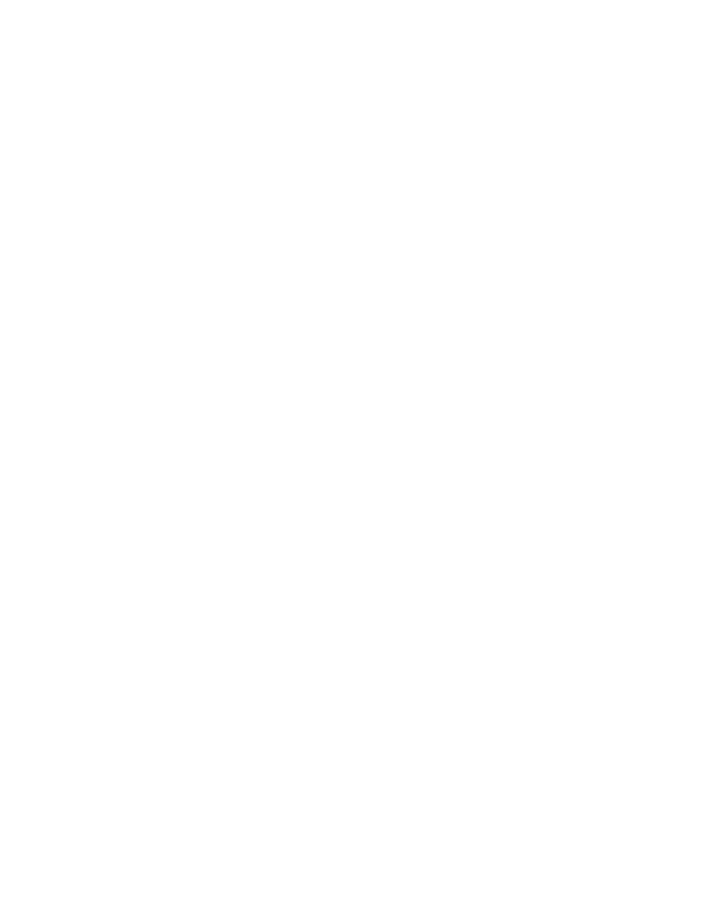
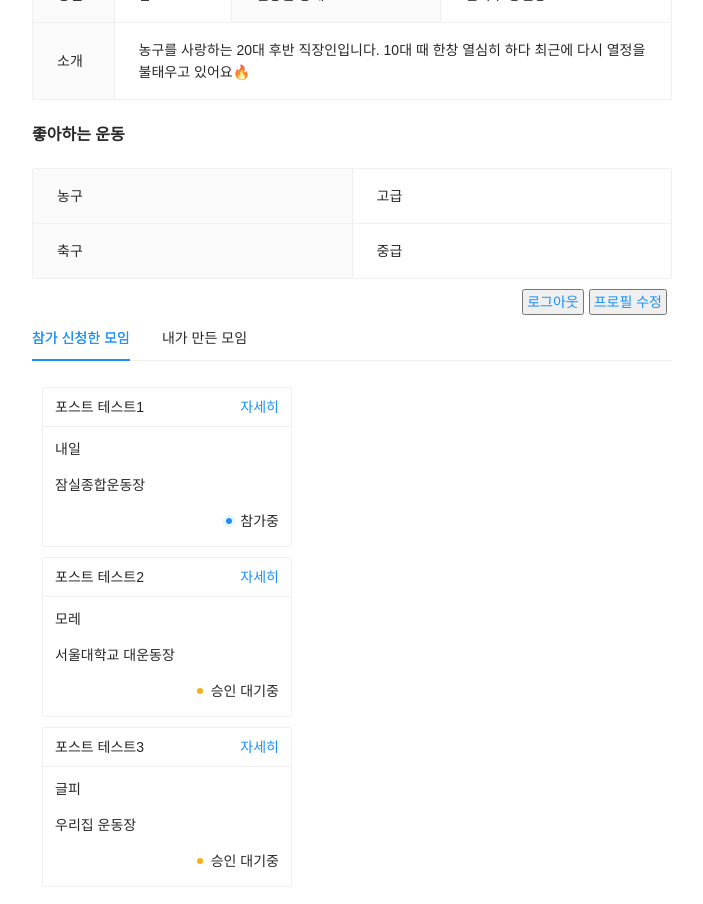
Before and after one commit to swsnu/swpp2021-team6, a React (Create React App) app in the folder frontend/: page /profile in a window 1280 px wide. Shown: the part 260-1164 px from the top of the page, without its empty margins (288-991 px from the left). Before the commit the page ends 800 px from the top, so only its background shows below. Built offline with nearby package versions, Linux system fonts and the light colour scheme; a web font is replaced by a local one.

Commit message:
feat: Create profile,  navbar container

```diff
--- a/frontend/package.json
+++ b/frontend/package.json
@@ -11,6 +11,7 @@
     "@types/node": "^12.0.0",
     "@types/react": "^17.0.0",
     "@types/react-dom": "^17.0.0",
+    "antd": "^4.16.13",
     "connected-react-router": "^6.9.1",
     "node-sass": "^6.0.1",
     "react": "^17.0.2",
--- a/frontend/src/App.tsx
+++ b/frontend/src/App.tsx
@@ -9,6 +9,7 @@ import PostNew from './containers/PostNew';
 import PostDetail from './containers/PostDetail';
 import PostEdit from './containers/PostEdit';
 import Profile from './containers/Profile';
+import ProfileEdit from './containers/ProfileEdit';
 import Navbar from './containers/Navbar';
 
 interface Props {
@@ -27,6 +28,7 @@ const App = ({ history }: Props) => (
         <Route path="/post/:id" exact component={PostDetail} />
         <Route path="/post/:id/edit" exact component={PostEdit} />
         <Route path="/profile" exact component={Profile} />
+        <Route path="/profile/edit" exact component={ProfileEdit} />
         <Route path="/profile/:id" exact component={Profile} />
         <Redirect exact from="/" to="/signin" />
         <Route render={() => <Redirect to="/signin" />} />
--- a/frontend/src/containers/Navbar/index.scss
+++ b/frontend/src/containers/Navbar/index.scss
@@ -10,6 +10,11 @@
   display: flex;
   justify-content: space-between;
   align-items: center;
+  span {
+    margin: 20px;
+    font-size: 25px;
+    font-weight: bolder;
+  }
 }
 
 .Logo {
@@ -17,9 +22,3 @@
   color: green;
   font-family: 'ImcreSoojin';
 }
-
-span {
-  margin: 20px;
-  font-size: 25px;
-  font-weight: bolder;
-}
--- a/frontend/src/containers/Profile/index.tsx
+++ b/frontend/src/containers/Profile/index.tsx
@@ -1,3 +1,192 @@
-const Profile = () => <h1>Profile Page</h1>;
+/* eslint-disable react/jsx-wrap-multilines */
+import { useEffect, useState } from 'react';
+import { useSelector } from 'react-redux';
+import { Link } from 'react-router-dom';
+import 'antd/dist/antd.css';
+import { Tabs, Card, Descriptions, Badge } from 'antd';
+import mockProfile from '../../mocks/profile.json';
+import mockAppointments from '../../mocks/appointments.json';
+
+const MyAppointment = ({
+  appointment: { id, title, place, meet_at, status, ...rest },
+}: any) => (
+  <Card
+    size="small"
+    title={title}
+    extra={
+      <Link key={id} to={`/post/${id}`}>
+        자세히
+      </Link>
+    }
+    style={{ margin: 10, height: 160, width: 250 }}
+  >
+    <p>{meet_at}</p>
+    <p>{place}</p>
+    {status === '참가중' ? (
+      <div
+        style={{
+          paddingBottom: 10,
+          marginBottom: 10,
+          display: 'flex',
+          justifyContent: 'right',
+        }}
+      >
+        <Badge status="processing" text="참가중" />
+      </div>
+    ) : (
+      <div
+        style={{
+          paddingBottom: 10,
+          marginBottom: 10,
+          display: 'flex',
+          justifyContent: 'right',
+        }}
+      >
+        <Badge status="warning" text="승인 대기중" />
+      </div>
+    )}
+  </Card>
+);
+
+const HostingAppointment = ({
+  appointment: { id, title, place, meet_at, status, ...rest },
+}: any) => (
+  <Card
+    size="small"
+    title={title}
+    extra={
+      <Link key={id} to={`/post/${id}`}>
+        자세히
+      </Link>
+    }
+    style={{ margin: 10, height: 160, width: 250 }}
+  >
+    <p>{meet_at}</p>
+    <p>{place}</p>
+    {status === '모집중' ? (
+      <div
+        style={{
+          paddingBottom: 10,
+          marginBottom: 10,
+          display: 'flex',
+          justifyContent: 'right',
+        }}
+      >
+        <Badge status="warning" text="모집중" />
+      </div>
+    ) : (
+      <div
+        style={{
+          paddingBottom: 10,
+          marginBottom: 10,
+          display: 'flex',
+          justifyContent: 'right',
+        }}
+      >
+        <Badge status="processing" text="모집 완료" />
+      </div>
+    )}
+  </Card>
+);
+
+const Profile = () => {
+  const [profile, setProfile] = useState(mockProfile);
+  useEffect(() => {
+    // dispatch
+    // dispatch result -> setPosts
+  }, []);
+
+  const currentUser = {
+    id: 1,
+  };
+
+  const isLoggedInUser = mockProfile.user_id === currentUser.id;
+
+  const { TabPane } = Tabs;
+
+  return (
+    <div style={{ width: '50%', margin: 'auto' }}>
+      <br />
+      <br />
+      <br />
+      <Descriptions
+        title={isLoggedInUser ? '내 프로필' : '프로필 정보'}
+        bordered
+      >
+        <Descriptions.Item label="닉네임" span={3}>
+          {mockProfile.nickname}
+        </Descriptions.Item>
+        <Descriptions.Item label="성별" span={1}>
+          {mockProfile.gender}
+        </Descriptions.Item>
+        <Descriptions.Item label="인증한 동네" span={2}>
+          {mockProfile.gu} {mockProfile.dong}
+        </Descriptions.Item>
+        <Descriptions.Item label="소개" span={3}>
+          {mockProfile.introduction}
+        </Descriptions.Item>
+      </Descriptions>
+      <br />
+      <Descriptions title="좋아하는 운동" bordered>
+        {mockProfile.user_exercise.map((preferredExercise) => (
+          <Descriptions.Item label={preferredExercise.exercise} span={3}>
+            {preferredExercise.skill_level}
+          </Descriptions.Item>
+        ))}
+      </Descriptions>
+      {isLoggedInUser === true && (
+        <div
+          className="button-section"
+          style={{ display: 'flex', justifyContent: 'right' }}
+        >
+          <Link to="/signin">
+            <button
+              className="signout-button"
+              style={{
+                marginTop: 10,
+                marginRight: 5,
+                paddingLeft: 3,
+                paddingRight: 3,
+              }}
+            >
+              로그아웃
+            </button>
+          </Link>
+          <Link to="/profile/edit">
+            <button
+              className="edit-profile-button"
+              style={{
+                marginTop: 10,
+                marginRight: 5,
+                paddingLeft: 3,
+                paddingRight: 3,
+              }}
+            >
+              프로필 수정
+            </button>
+          </Link>
+        </div>
+      )}
+      {isLoggedInUser === true && (
+        <Tabs defaultActiveKey="1">
+          <TabPane tab="참가 신청한 모임" key="1">
+            <div>
+              {mockAppointments.participating_post.map((appointment: any) => (
+                <MyAppointment appointment={appointment} />
+              ))}
+            </div>
+          </TabPane>
+          <TabPane tab="내가 만든 모임" key="2">
+            <div>
+              {mockAppointments.hosting_post.map((appointment: any) => (
+                <HostingAppointment appointment={appointment} />
+              ))}
+            </div>
+          </TabPane>
+        </Tabs>
+      )}
+    </div>
+  );
+};
 
 export default Profile;
--- /dev/null
+++ b/frontend/src/containers/ProfileEdit/index.tsx
@@ -0,0 +1,3 @@
+const ProfileEdit = () => <h1>Profile Edit Page</h1>;
+
+export default ProfileEdit;
--- /dev/null
+++ b/frontend/src/mocks/appointments.json
@@ -0,0 +1,49 @@
+{ "participating_post": [
+  {
+    "id": 1,
+    "title": "포스트 테스트1",
+    "meet_at": "내일",
+    "place": "잠실종합운동장",
+    "status": "참가중"
+  },
+  {
+    "id": 2,
+    "title": "포스트 테스트2",
+    "meet_at": "모레",
+    "place": "서울대학교 대운동장",
+    "status": "승인 대기중"
+  },
+  {
+    "id": 3,
+    "title": "포스트 테스트3",
+    "meet_at": "글피",
+    "place": "우리집 운동장",
+    "status": "승인 대기중"
+  }
+],
+"hosting_post": [
+  {
+    "id": 4,
+    "title": "포스트 테스트4",
+    "meet_at": "내일",
+    "place": "잠실종합운동장",
+    "status": "모집 완료"
+  },
+  {
+    "id": 5,
+    "title": "포스트 테스트5",
+    "meet_at": "모레",
+    "place": "서울대학교 대운동장",
+    "status": "모집중"
+  },
+  {
+    "id": 6,
+    "title": "포스트 테스트6",
+    "meet_at": "글피",
+    "place": "우리집 운동장",
+    "status": "모집중"
+  }
+]
+
+
+}
--- a/frontend/src/mocks/posts.json
+++ b/frontend/src/mocks/posts.json
@@ -19,9 +19,9 @@
     "updated_at": ""
   },
   {
-    "id": 1,
+    "id": 2,
     "host_id": 1,
-    "title": "포스트 테스트",
+    "title": "포스트 테스트2",
     "description": "",
     "meet_at": "",
     "expected_level": "",
@@ -38,9 +38,9 @@
     "updated_at": ""
   },
   {
-    "id": 1,
+    "id": 3,
     "host_id": 1,
-    "title": "포스트 테스트",
+    "title": "포스트 테스트3",
     "description": "",
     "meet_at": "",
     "expected_level": "",
--- /dev/null
+++ b/frontend/src/mocks/profile.json
@@ -0,0 +1,21 @@
+{
+  "id": 1,
+  "user_id": 1,
+  "nickname": "농구가하고싶어요선생님",
+  "latitude": 1234,
+  "longitude": 1234,
+  "gu": "관악구",
+  "dong": "봉천동",
+  "gender": "남",
+  "introduction": "농구를 사랑하는 20대 후반 직장인입니다. 10대 때 한창 열심히 하다 최근에 다시 열정을 불태우고 있어요🔥",
+  "user_exercise": [
+    {
+      "exercise": "농구",
+      "skill_level": "고급"
+    },
+    {
+      "exercise": "축구",
+      "skill_level": "중급"
+    }
+  ]
+}
```
Also changed, not shown: 2 other files (tests, documents, lock files or other folders).
